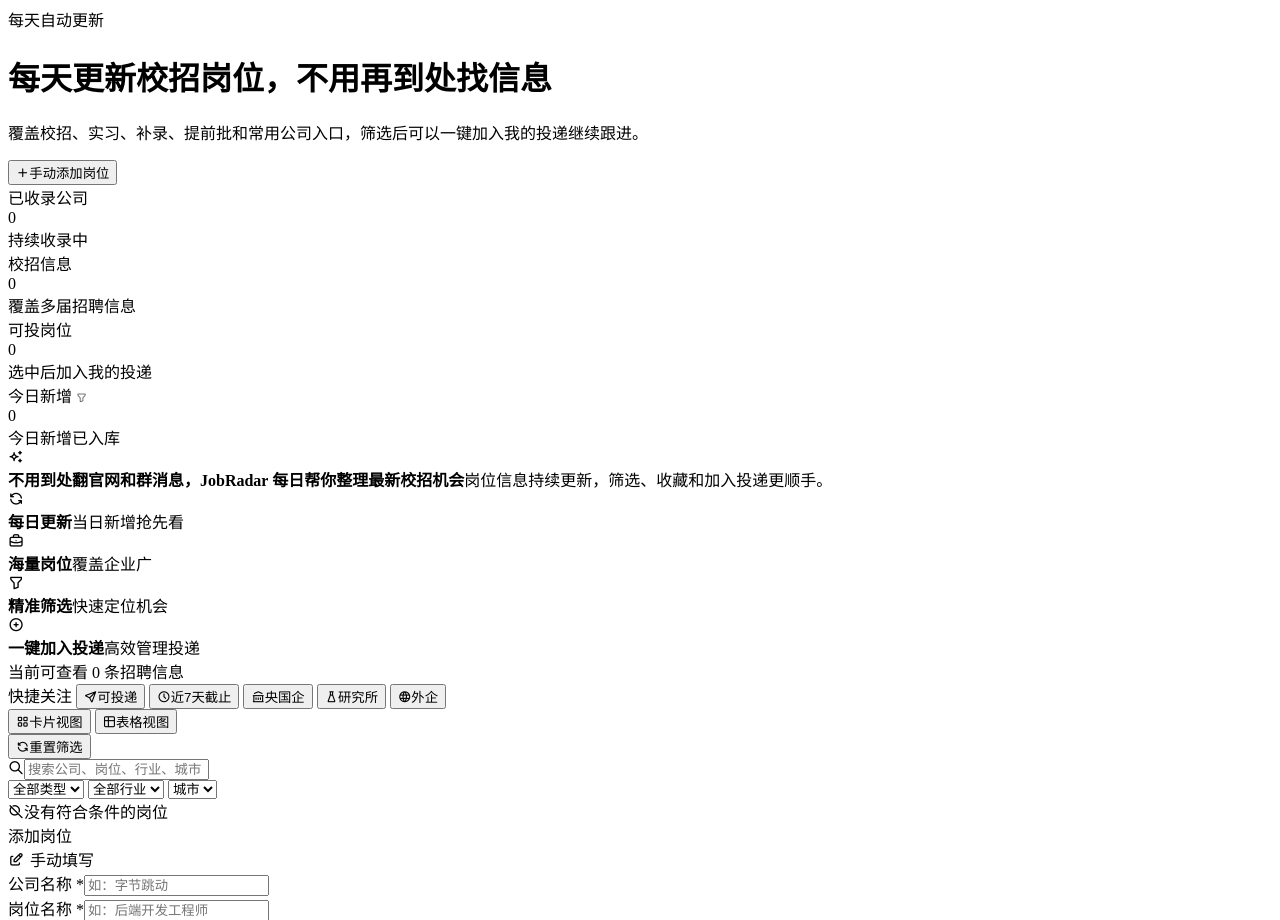
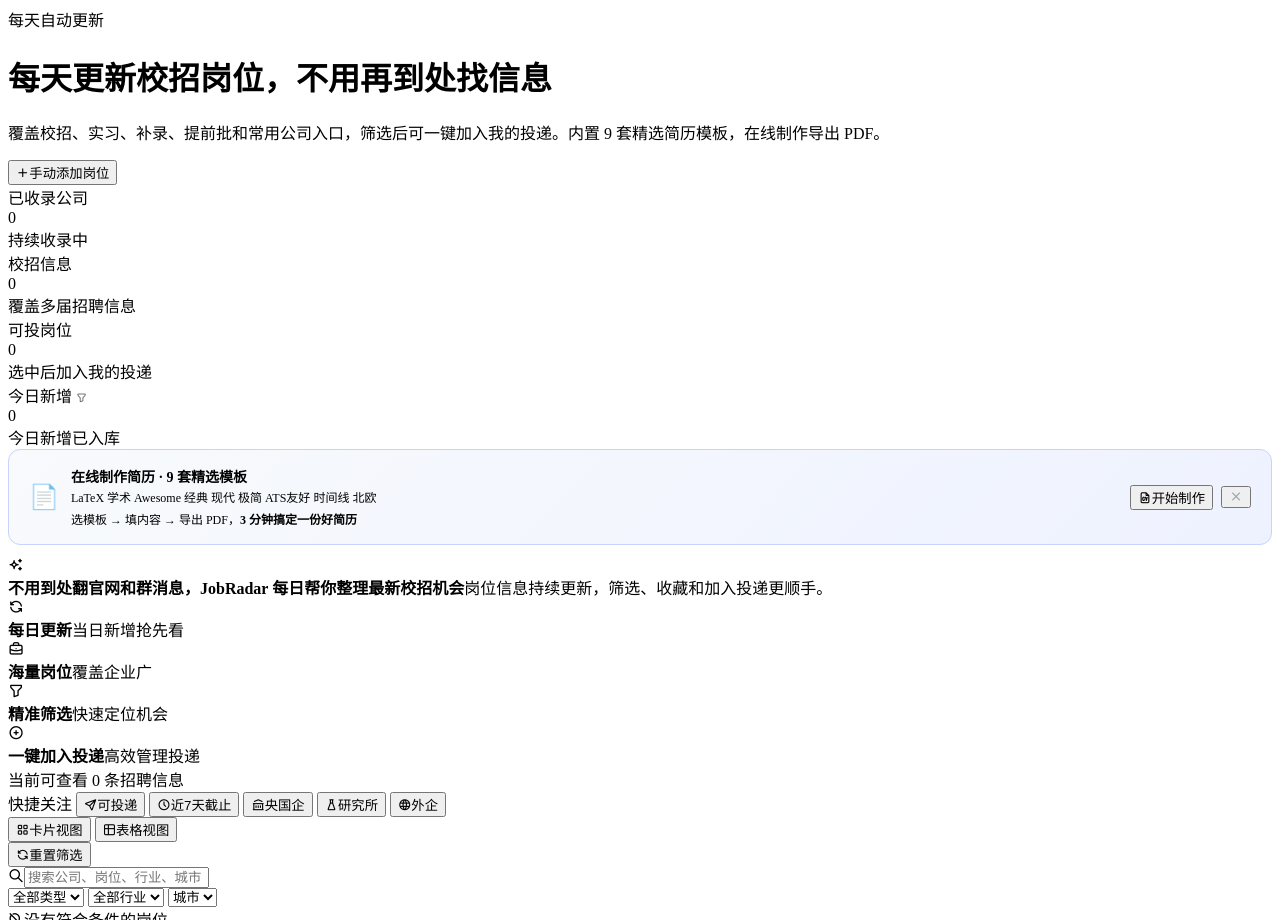
Before and after one commit to Cyi1224/jobradar, a website with bundled scripts: page jobradar/index.html in a window 1280 px wide. Shown: the part 3060-3980 px from the top of the page. Built offline with nearby package versions, Linux system fonts and the light colour scheme; no server answers.

Commit message:
feat: 首页推广简历编辑器 — 9套模板展示条
1. Hero副标题加入「内置9套精选简历模板，在线制作导出PDF」
2. 统计卡下方模板展示条：9个模板标签墙+三步骤文案+开始制作按钮
3. 关闭后永久不再显示
4. 移动端紧凑适配

```diff
--- a/jobradar/index.html
+++ b/jobradar/index.html
@@ -253,7 +253,7 @@
           <div class="jdb-hero-row">
             <div>
               <h1 class="jdb-hero-title">每天更新校招岗位，不用再到处<span class="jdb-hero-accent">找信息</span></h1>
-              <p class="jdb-hero-sub">覆盖校招、实习、补录、提前批和常用公司入口，筛选后可以一键加入我的投递继续跟进。</p>
+              <p class="jdb-hero-sub">覆盖校招、实习、补录、提前批和常用公司入口，筛选后可一键加入我的投递。内置 9 套精选简历模板，在线制作导出 PDF。</p>
             </div>
             <button class="btn primary jdb-hero-btn" data-goto="addjob"><i class="ti ti-plus"></i>手动添加岗位</button>
           </div>
@@ -265,6 +265,34 @@
           <div class="stat-card"><div class="stat-label">校招信息</div><div class="stat-val purple" id="jdb-stat-total">0</div><div class="stat-note">覆盖多届招聘信息</div></div>
           <div class="stat-card"><div class="stat-label">可投岗位</div><div class="stat-val green"  id="jdb-stat-open">0</div><div class="stat-note" id="jdb-stat-open-note">选中后加入我的投递</div></div>
           <div class="stat-card clickable" id="jdb-stat-today-card" title="点击筛选今日新增岗位"><div class="stat-label">今日新增 <i class="ti ti-filter" style="font-size:11px;opacity:.6"></i></div><div class="stat-val orange" id="jdb-stat-today">0</div><div class="stat-note" id="jdb-stat-today-note">今日新增已入库</div></div>
+        </div>
+
+        <!-- 简历模板展示条 -->
+        <div id="resume-showcase" class="card" style="padding:16px 20px;margin-bottom:12px;background:linear-gradient(135deg,#F8FAFC,#EEF2FF);border:1px solid #C7D2FE;border-radius:12px">
+          <div style="display:flex;align-items:center;justify-content:space-between;flex-wrap:wrap;gap:12px">
+            <div style="display:flex;align-items:center;gap:12px;flex-wrap:wrap">
+              <span style="font-size:24px">📄</span>
+              <div>
+                <div style="font-weight:600;font-size:14px;color:var(--c-text-1)">在线制作简历 · <span style="color:var(--brand);font-weight:700">9 套精选模板</span></div>
+                <div style="font-size:12px;color:var(--c-text-2);margin-top:2px">
+                  <span class="resume-tpl-tag">LaTeX</span>
+                  <span class="resume-tpl-tag">学术</span>
+                  <span class="resume-tpl-tag">Awesome</span>
+                  <span class="resume-tpl-tag">经典</span>
+                  <span class="resume-tpl-tag">现代</span>
+                  <span class="resume-tpl-tag">极简</span>
+                  <span class="resume-tpl-tag">ATS友好</span>
+                  <span class="resume-tpl-tag">时间线</span>
+                  <span class="resume-tpl-tag">北欧</span>
+                </div>
+                <div style="font-size:12px;color:var(--c-text-3);margin-top:4px">选模板 → 填内容 → 导出 PDF，<b>3 分钟搞定一份好简历</b></div>
+              </div>
+            </div>
+            <div style="display:flex;align-items:center;gap:8px">
+              <button class="btn primary" data-goto="resume"><i class="ti ti-file-cv"></i>开始制作</button>
+              <button class="icon-btn" id="resume-showcase-close" title="关闭" style="color:#9CA3AF"><i class="ti ti-x" style="font-size:14px"></i></button>
+            </div>
+          </div>
         </div>
 
         <!-- Feature strip -->
--- a/jobradar/js/main.js
+++ b/jobradar/js/main.js
@@ -48,6 +48,20 @@
 renderAccount();
 wireAuthModal();
 guardAnonymousClicks();
+initResumeShowcase();
+
+/* 简历模板展示条：关闭后不再显示 */
+function initResumeShowcase() {
+  const bar = document.getElementById('resume-showcase');
+  const closeBtn = document.getElementById('resume-showcase-close');
+  if (!bar || !closeBtn) return;
+  if (localStorage.getItem('jr_showcase_closed')) { bar.style.display = 'none'; return; }
+  closeBtn.addEventListener('click', (e) => {
+    e.stopPropagation();
+    bar.style.display = 'none';
+    localStorage.setItem('jr_showcase_closed', '1');
+  });
+}
 
 /* ── 侧栏底部：登录态切换 ── */
 function renderAccount() {
--- a/jobradar/style.css
+++ b/jobradar/style.css
@@ -605,6 +605,13 @@
 .jdb-feat > i { font-size: 17px; color: var(--brand); }
 .jdb-feat b { display: block; font-size: 12.5px; }
 .jdb-feat span { font-size: 11px; color: var(--c-text-3); }
+
+/* 简历模板标签 */
+.resume-tpl-tag {
+  display: inline-block; padding: 1px 8px; border-radius: 10px;
+  background: #fff; border: 1px solid var(--c-border);
+  font-size: 11px; color: var(--c-text-2); white-space: nowrap;
+}
 
 /* ── 筛选卡 ── */
 .jdb-filter-card { padding: 16px 18px; }
@@ -1160,6 +1167,11 @@
 
   /* 岗位卡片：单列 */
   .job-grid { grid-template-columns: 1fr !important; }
+
+  /* 简历展示条：手机端紧凑 */
+  #resume-showcase { padding: 10px 12px !important; }
+  #resume-showcase .resume-tpl-tag { font-size: 10px; padding: 1px 6px; }
+  #resume-showcase .btn.primary { font-size: 12px; padding: 6px 12px; min-height: 34px; }
 
   /* Hero 区：手机端大幅精简，让岗位信息直接可见 */
   .jdb-hero { padding: 12px 14px !important; margin-bottom: 0; border-radius: 0; }
```
